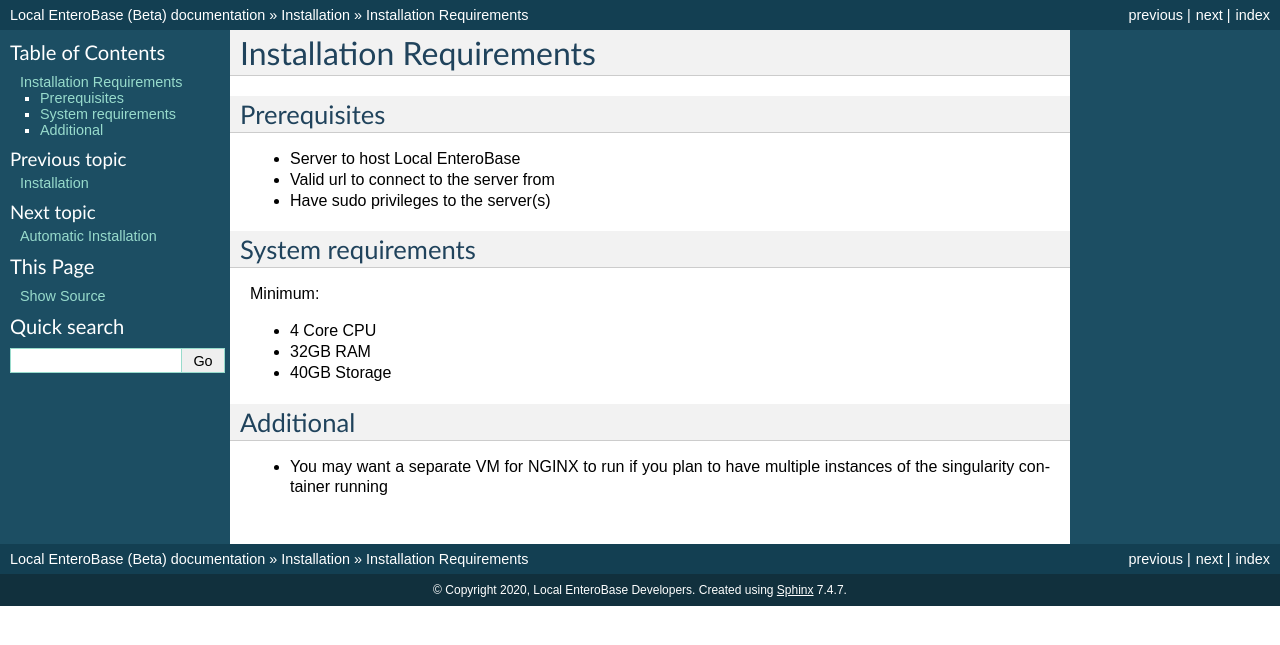
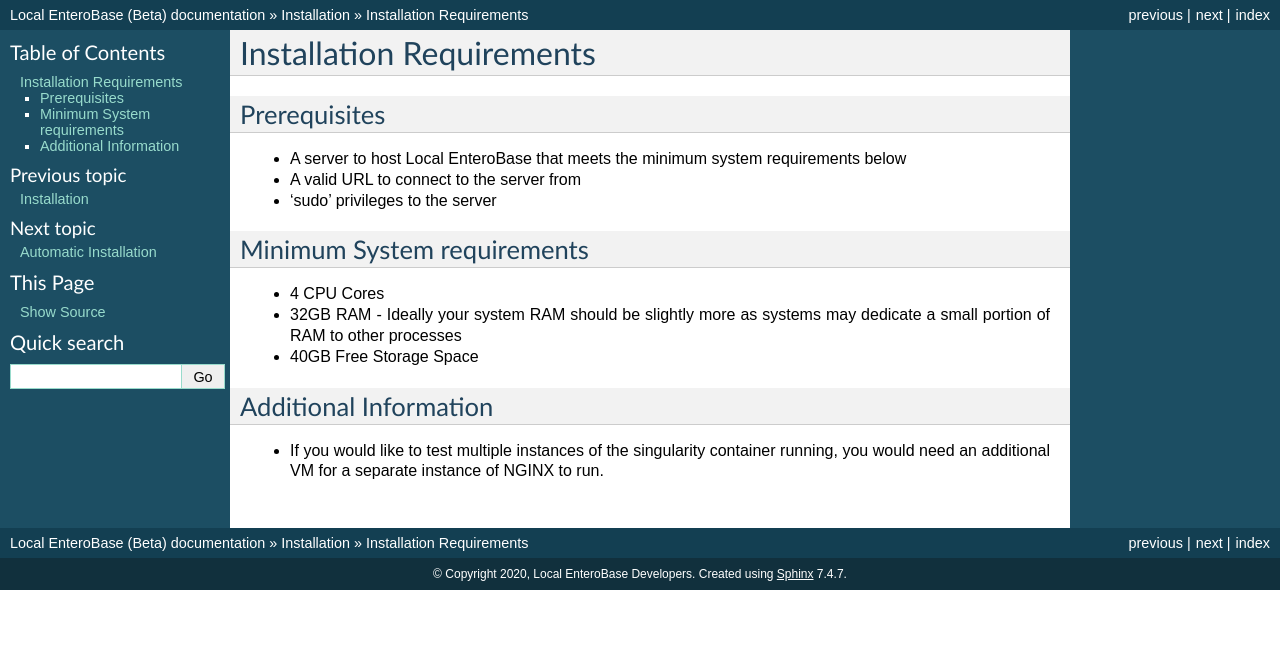
Before and after one commit to khaledk2/leb-beta, a Sphinx documentation site: the page built from docs/installation/requirements.rst, in a window 1280 px wide. Shown: the top 645 px of the page. Built offline with Sphinx 7.4.7, drawn with Linux system fonts in a browser that asks for light colours.

Commit message:
Requirements

```diff
--- a/docs/installation/requirements.rst
+++ b/docs/installation/requirements.rst
@@ -4,20 +4,18 @@
 Prerequisites
 ==============
 
-* Server to host Local EnteroBase
-* Valid url to connect to the server from
-* Have sudo privileges to the server(s)
+* A server to host Local EnteroBase that meets the minimum system requirements below
+* A valid URL to connect to the server from
+* 'sudo' privileges to the server
 
-System requirements
-===================
+Minimum System requirements
+============================
 
-Minimum:
+* 4 CPU Cores
+* 32GB RAM - Ideally your system RAM should be slightly more as systems may dedicate a small portion of RAM to other processes
+* 40GB Free Storage Space
 
-* 4 Core CPU
-* 32GB RAM
-* 40GB Storage
+Additional Information
+=======================
 
-Additional
-==========
-
-* You may want a separate VM for NGINX to run if you plan to have multiple instances of the singularity container running
+* If you would like to test multiple instances of the singularity container running, you would need an additional VM for a separate instance of NGINX to run.
```
